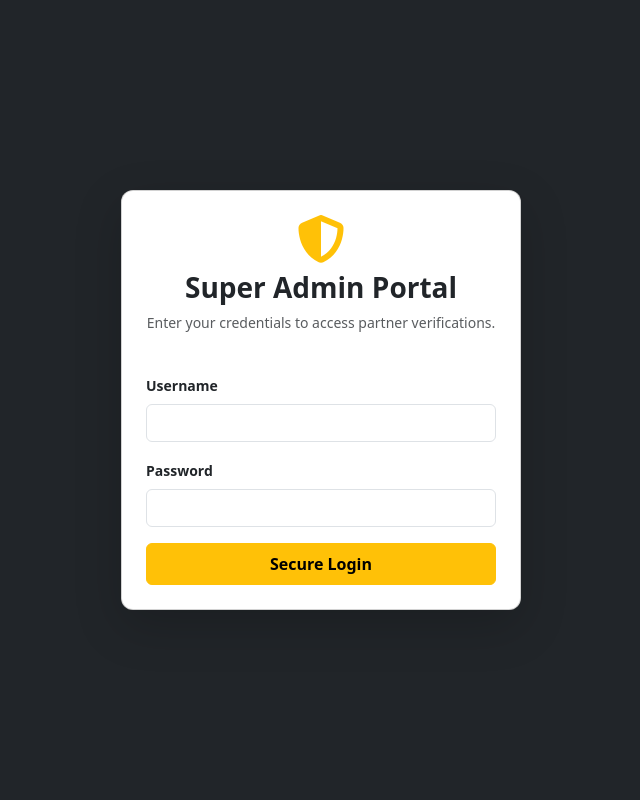
After one commit to josephttdeveloper/Malabar-Hub, a Django app: page /super-admin/login/ in a window 1280 px wide. The commit adds this page. Shown: the whole page, without its empty margins (319-959 px from the left). Run offline with Django 5.2, Linux system fonts and the light colour scheme.

Commit message:
Add secure super admin login and update partner register shield link

```diff
--- a/restaurant_platform/urls.py
+++ b/restaurant_platform/urls.py
@@ -42,6 +42,7 @@ urlpatterns = [
     path('cancel-room/<int:booking_id>/', views.cancel_room_booking, name='cancel_room_booking'),
     path('cancel-banquet/<int:booking_id>/', views.cancel_banquet_booking, name='cancel_banquet_booking'),
     path('cancel-delivery/<int:order_id>/', views.cancel_delivery_order, name='cancel_delivery_order'),
+    path('super-admin/login/', views.super_admin_login_view, name='super_admin_login'),
 ]
 
 if settings.DEBUG:
--- a/restaurants/views.py
+++ b/restaurants/views.py
@@ -517,6 +517,22 @@ def customer_home_delivery(request, restaurant_id):
   }
   return render(request, 'restaurants/customer_home_delivery.html', context)
 
+
+def super_admin_login_view(request):
+    if request.method == 'POST':
+        username = request.POST.get('username')
+        password = request.POST.get('password')
+        user = authenticate(request, username=username, password=password)
+
+        if user is not None and user.is_staff:
+            login(request, user)
+            return redirect('super_admin_dashboard')
+        else:
+            messages.error(request, "Invalid credentials or unauthorized access.")
+
+    return render(request, 'restaurants/super_admin_login.html')
+
+
 @staff_member_required
 def super_admin_dashboard_view(request):
     restaurants = Restaurant.objects.all()
--- a/templates/restaurants/partner_register.html
+++ b/templates/restaurants/partner_register.html
@@ -37,7 +37,8 @@
             <a href="{% url 'get_started' %}" class="btn btn-outline-light btn-sm fw-semibold">
                 <i class="fas fa-arrow-left me-1"></i> Back to Role Selection
             </a>
-            <a href="{% url 'admin:index' %}" class="admin-icon text-decoration-none fs-5" title="Admin Portal">
+            <!-- Protected Super Admin Portal Link -->
+            <a href="{% url 'super_admin_login' %}" class="admin-icon text-decoration-none fs-5" title="Super Admin Portal">
                 <i class="fas fa-shield-alt"></i>
             </a>
         </div>
--- /dev/null
+++ b/templates/restaurants/super_admin_login.html
@@ -0,0 +1,37 @@
+<!DOCTYPE html>
+<html lang="en">
+<head>
+    <meta charset="UTF-8">
+    <title>Super Admin Login - Malabar Hub</title>
+    <link href="https://cdn.jsdelivr.net/npm/bootstrap@5.3.0/dist/css/bootstrap.min.css" rel="stylesheet">
+    <link rel="stylesheet" href="https://cdnjs.cloudflare.com/ajax/libs/font-awesome/6.4.0/css/all.min.css">
+</head>
+<body class="bg-dark d-flex align-items-center justify-content-center min-vh-100">
+    <div class="card shadow-lg p-4" style="width: 400px; border-radius: 12px;">
+        <div class="text-center mb-4">
+            <i class="fas fa-shield-alt text-warning fa-3x mb-2"></i>
+            <h3 class="fw-bold">Super Admin Portal</h3>
+            <p class="text-muted small">Enter your credentials to access partner verifications.</p>
+        </div>
+
+        {% if messages %}
+            {% for message in messages %}
+                <div class="alert alert-danger py-2 small">{{ message }}</div>
+            {% endfor %}
+        {% endif %}
+
+        <form method="POST">
+            {% csrf_token %}
+            <div class="mb-3">
+                <label class="form-label small fw-semibold">Username</label>
+                <input type="text" name="username" class="form-control" required>
+            </div>
+            <div class="mb-3">
+                <label class="form-label small fw-semibold">Password</label>
+                <input type="password" name="password" class="form-control" required>
+            </div>
+            <button type="submit" class="btn btn-warning w-100 fw-semibold py-2">Secure Login</button>
+        </form>
+    </div>
+</body>
+</html>
```
Also changed, not shown: db.sqlite3.
